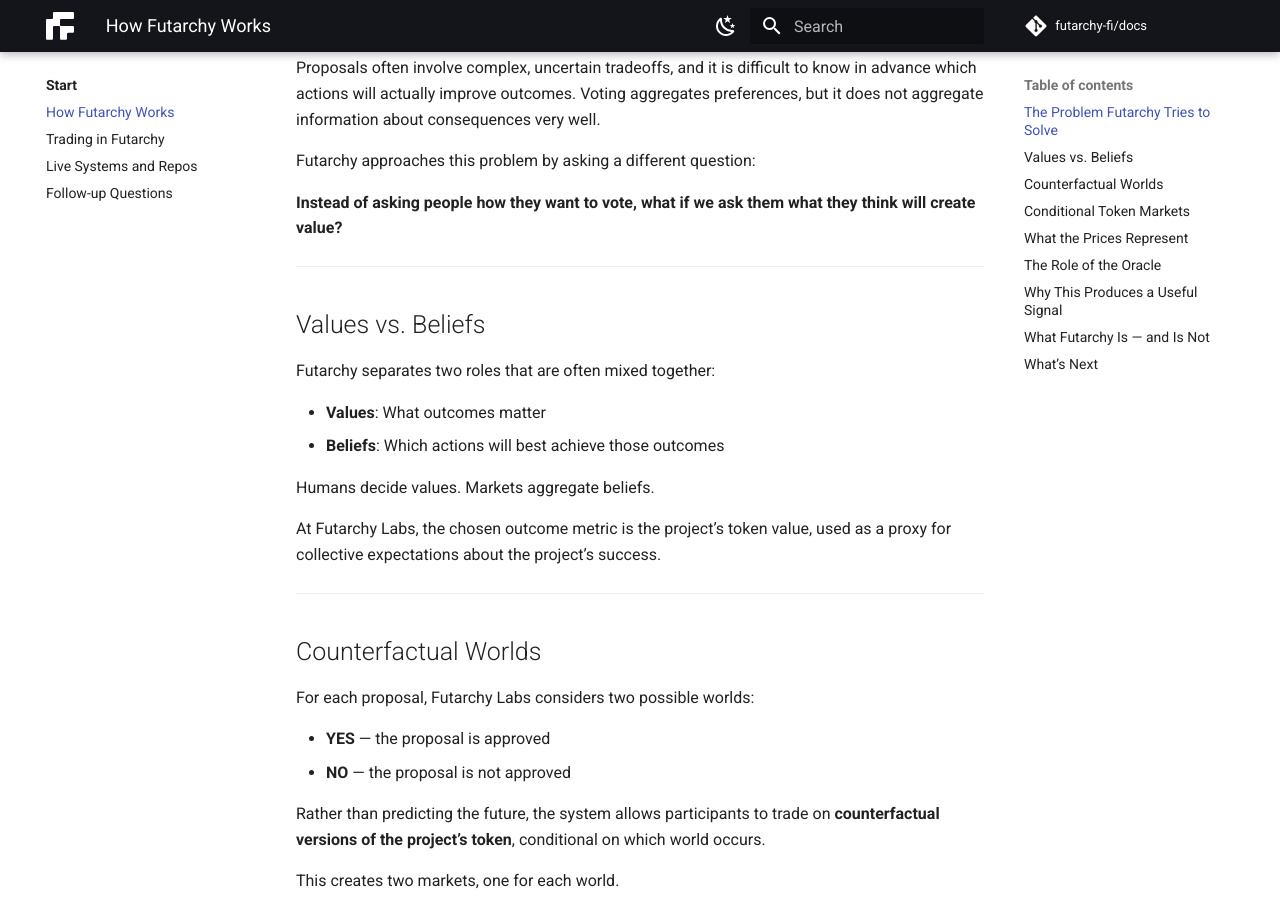
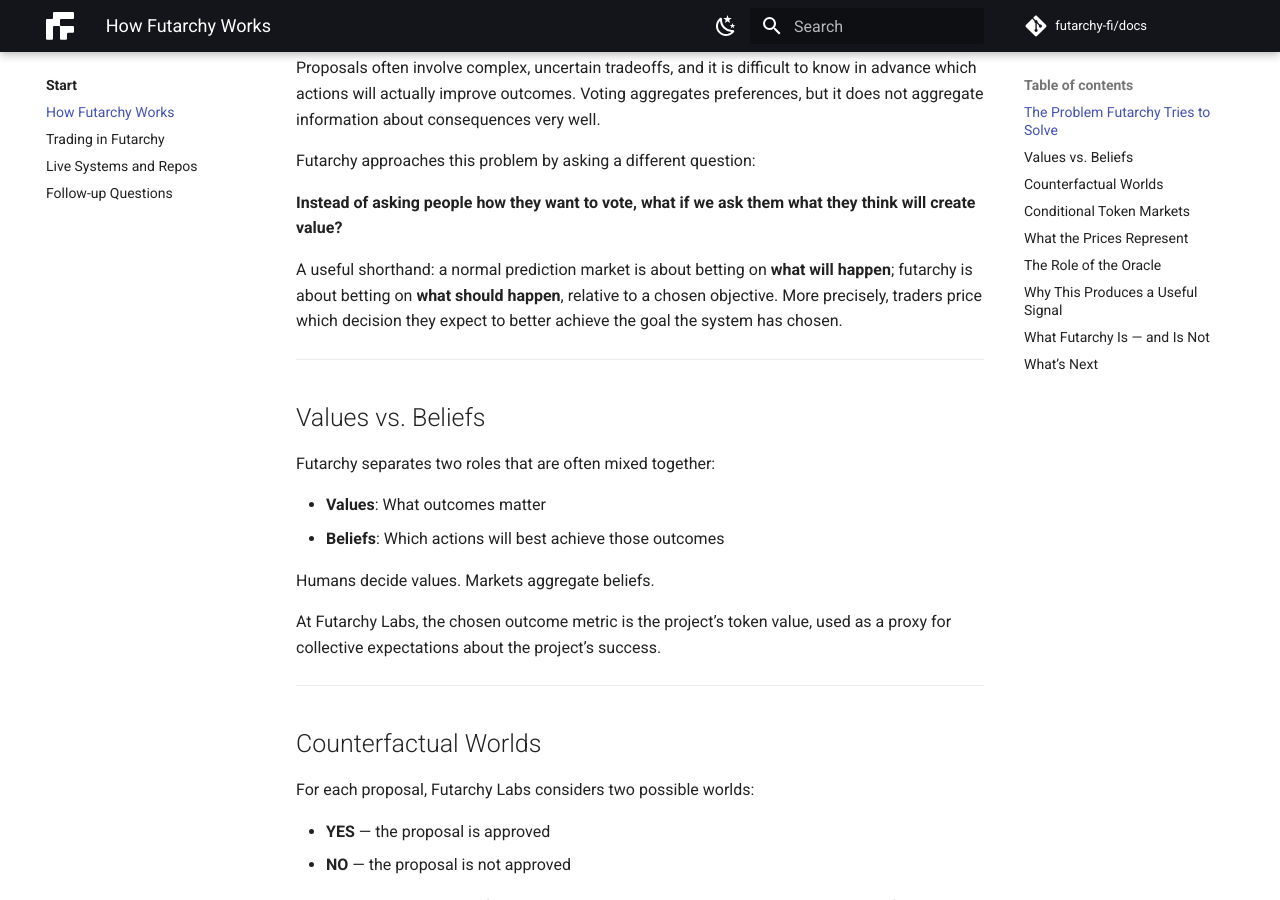
Before and after one commit to futarchy-fi/docs, an MkDocs documentation site: the page built from content/how-futarchy-works.md, in a window 1280 px wide and 900 px high, scrolled down 402 px. Built offline with MkDocs 1.6.1 and Material for MkDocs 9.7.7, drawn with Linux system fonts in a browser that asks for light colours; comment, search, counter and statistics services are not loaded.

Commit message:
Refine docs tagline and futarchy analogy

```diff
--- a/content/how-futarchy-works.md
+++ b/content/how-futarchy-works.md
@@ -15,6 +15,11 @@ Proposals often involve complex, uncertain tradeoffs, and it is difficult to kno
 Futarchy approaches this problem by asking a different question:
 
 **Instead of asking people how they want to vote, what if we ask them what they think will create value?**
+
+A useful shorthand: a normal prediction market is about betting on **what will
+happen**; futarchy is about betting on **what should happen**, relative to a
+chosen objective. More precisely, traders price which decision they expect to
+better achieve the goal the system has chosen.
 
 ---
 
--- a/mkdocs.yml
+++ b/mkdocs.yml
@@ -1,6 +1,6 @@
 site_name: Futarchy Labs Docs
 site_url: https://docs.futarchy.fi/
-site_description: Markets for better decisions in autonomous systems.
+site_description: Markets for better decisions.
 repo_url: https://github.com/futarchy-fi/docs
 repo_name: futarchy-fi/docs
 edit_uri: edit/main/content/
```
Also changed, not shown: content/README.md (+1 -1 lines).
